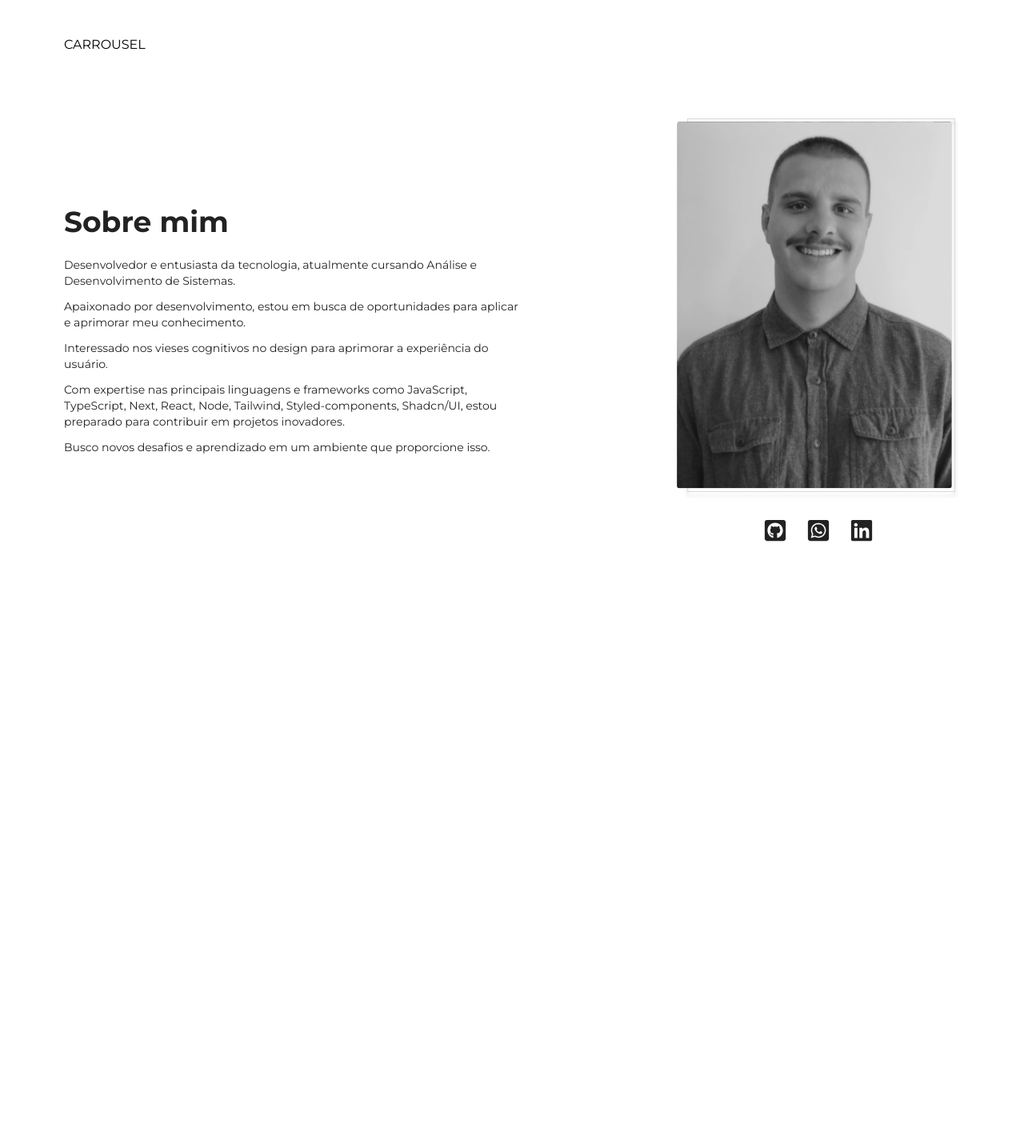
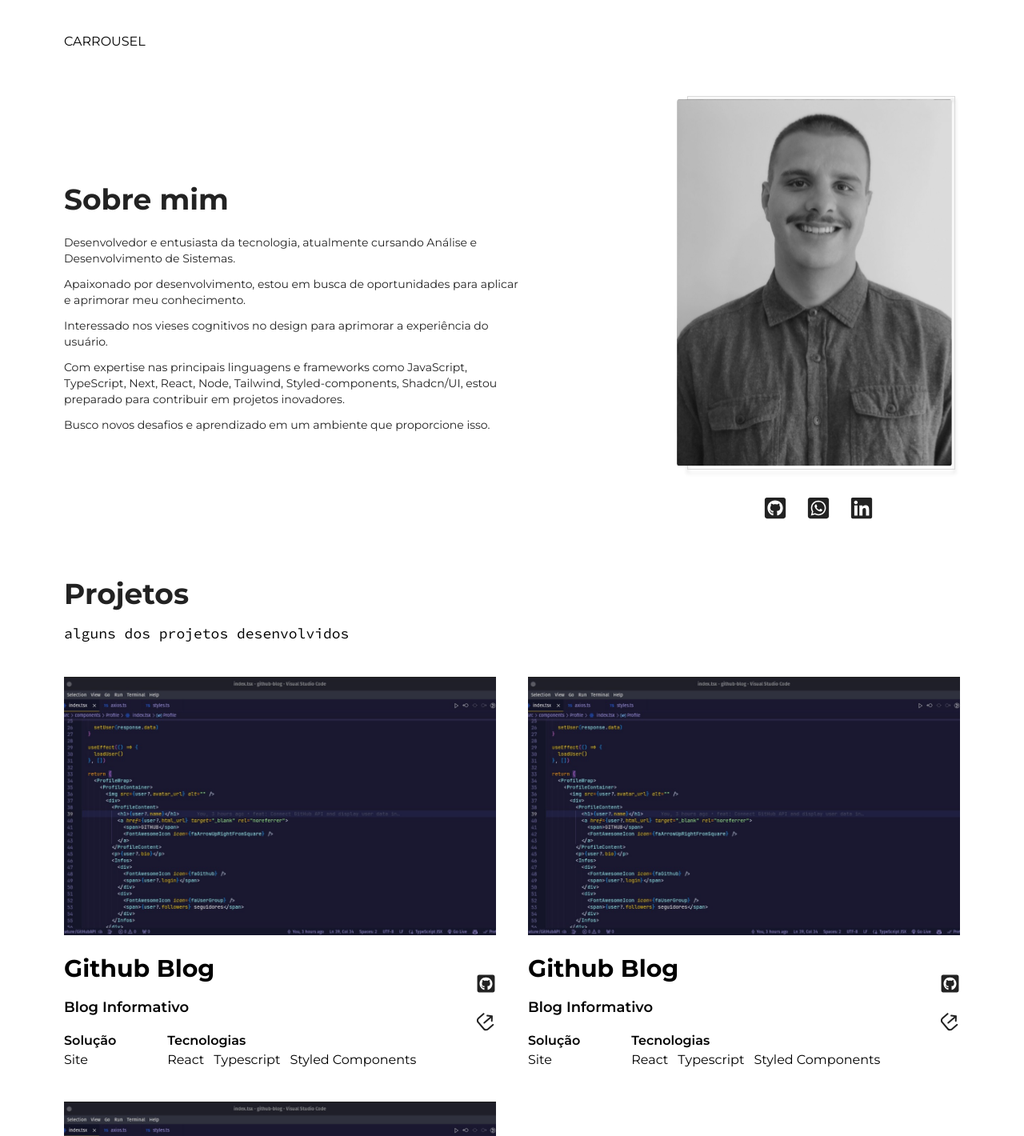
Before and after one commit to richardmezzomo/portfolio-richard-mezzomo, a Next.js app: page / in a window 1280 px wide. Shown: the part 800-2220 px from the top of the page at 80% size. Before the commit the page ends 1600 px from the top, so only its background shows below. Built offline with nearby package versions, Linux system fonts and the light colour scheme.

Commit message:
feat: add section projects

```diff
--- a/src/app/layout.tsx
+++ b/src/app/layout.tsx
@@ -6,7 +6,7 @@ import './globals.css'
 const montserrat = Montserrat({
   subsets: ['latin'],
   display: 'swap',
-  weight: ['400', '500', '700'],
+  weight: ['400', '500', '600', '700'],
   variable: '--font-montserrat',
 })
 
--- a/src/app/page.tsx
+++ b/src/app/page.tsx
@@ -1,6 +1,7 @@
 import About from '@/components/About/page'
 import HomeScreen from '@/components/HomeScreen/page'
 import Navbar from '@/components/Navbar/page'
+import Portfolio from '@/components/Portfolio/page'
 
 export default function Home() {
   return (
@@ -8,6 +9,7 @@ export default function Home() {
       <Navbar />
       <HomeScreen />
       <About />
+      <Portfolio />
     </>
   )
 }
--- a/src/components/About/page.tsx
+++ b/src/components/About/page.tsx
@@ -4,12 +4,11 @@ import SocialMedias from '../SocialMedias/page'
 
 export default function About() {
   return (
-    <>
-      <section className="h-screen px-6 py-6 lg:px-20 lg:py-11">
+    <section className="px-6 py-6 lg:px-20 lg:py-10">
       <header>
         <span>CARROUSEL</span>
       </header>
-        <main className="pt-10 sm:flex sm:items-center sm:justify-between sm:gap-8 lg:flex lg:items-center lg:justify-between lg:gap-8 lg:pt-14">
+      <div className="pt-10 sm:flex sm:items-center sm:justify-between sm:gap-8 lg:flex lg:items-center lg:justify-between lg:gap-8 lg:pt-14">
         <div>
           <h1 className="pb-3 font-sans text-xl font-bold text-black lg:pb-6 lg:text-4xl">
             Sobre mim
@@ -34,17 +33,16 @@ export default function About() {
               projetos inovadores.
             </p>
             <p>
-                Busco novos desafios e aprendizado em um ambiente que
-                proporcione isso.
+              Busco novos desafios e aprendizado em um ambiente que proporcione
+              isso.
             </p>
           </div>
         </div>
-          <div className="flex flex-col items-center justify-center pt-6">
+        <div className="flex flex-col items-center justify-center pt-6 lg:pt-0">
           <Image src={profile} alt="foto de Richard Mezzomo" />
-            <SocialMedias spacing="pt-10 pb-6 lg:pt-6" />
+          <SocialMedias spacing="pt-10 lg:pt-6" />
         </div>
-        </main>
+      </div>
     </section>
-    </>
   )
 }
--- /dev/null
+++ b/src/components/Cards/page.tsx
@@ -0,0 +1,52 @@
+import Image from 'next/image'
+import githubBlog from '@/assets/images/github-blog.png'
+import { FaGithubSquare } from 'react-icons/fa'
+import arrow from '@/assets/icons/arrow.svg'
+
+export default function Cards() {
+  return (
+    <section className="lg:flex lg:flex-col">
+      <Image src={githubBlog} alt="" />
+      <div className="lg:flex lg:items-center lg:justify-between">
+        <div>
+          <h1 className="font-sans lg:pb-4 lg:pt-6 lg:text-3xl lg:font-bold">
+            Github Blog
+          </h1>
+          <p className="font-sans font-semibold lg:pb-4 lg:text-lg">
+            Blog Informativo
+          </p>
+          <div className="lg:flex lg:gap-16">
+            <div>
+              <span className="font-sans font-semibold lg:pb-3">Solução</span>
+              <p>Site</p>
+            </div>
+            <div>
+              <span className="font-sans font-semibold lg:pb-3">
+                Tecnologias
+              </span>
+              <ul className="lg:flex lg:gap-3">
+                <li>React</li>
+                <li>Typescript</li>
+                <li>Styled Components</li>
+              </ul>
+            </div>
+          </div>
+        </div>
+        <div className="">
+          <ul className="lg:flex lg:flex-col lg:gap-6">
+            <li>
+              <a href="">
+                <FaGithubSquare size={25} color="#222222" />
+              </a>
+            </li>
+            <li>
+              <a href="">
+                <Image src={arrow} alt="" />
+              </a>
+            </li>
+          </ul>
+        </div>
+      </div>
+    </section>
+  )
+}
--- /dev/null
+++ b/src/components/Portfolio/page.tsx
@@ -0,0 +1,21 @@
+import Cards from '../Cards/page'
+
+export default function Portfolio() {
+  return (
+    <section className="px-6 py-5 lg:px-20 lg:py-8">
+      <header>
+        <h1 className="pb-3 font-sans text-xl font-bold text-black lg:pb-4 lg:text-4xl">
+          Projetos
+        </h1>
+        <p className="font-mono text-sm lg:text-lg">
+          alguns dos projetos desenvolvidos
+        </p>
+      </header>
+      <main className="pt-10 lg:grid lg:grid-cols-2 lg:gap-10">
+        <Cards />
+        <Cards />
+        <Cards />
+      </main>
+    </section>
+  )
+}
```
Also changed, not shown: src/assets/icons/arrow.svg (added), src/assets/images/github-blog.png (added). Lines whose indentation alone changed are shown as unchanged.
